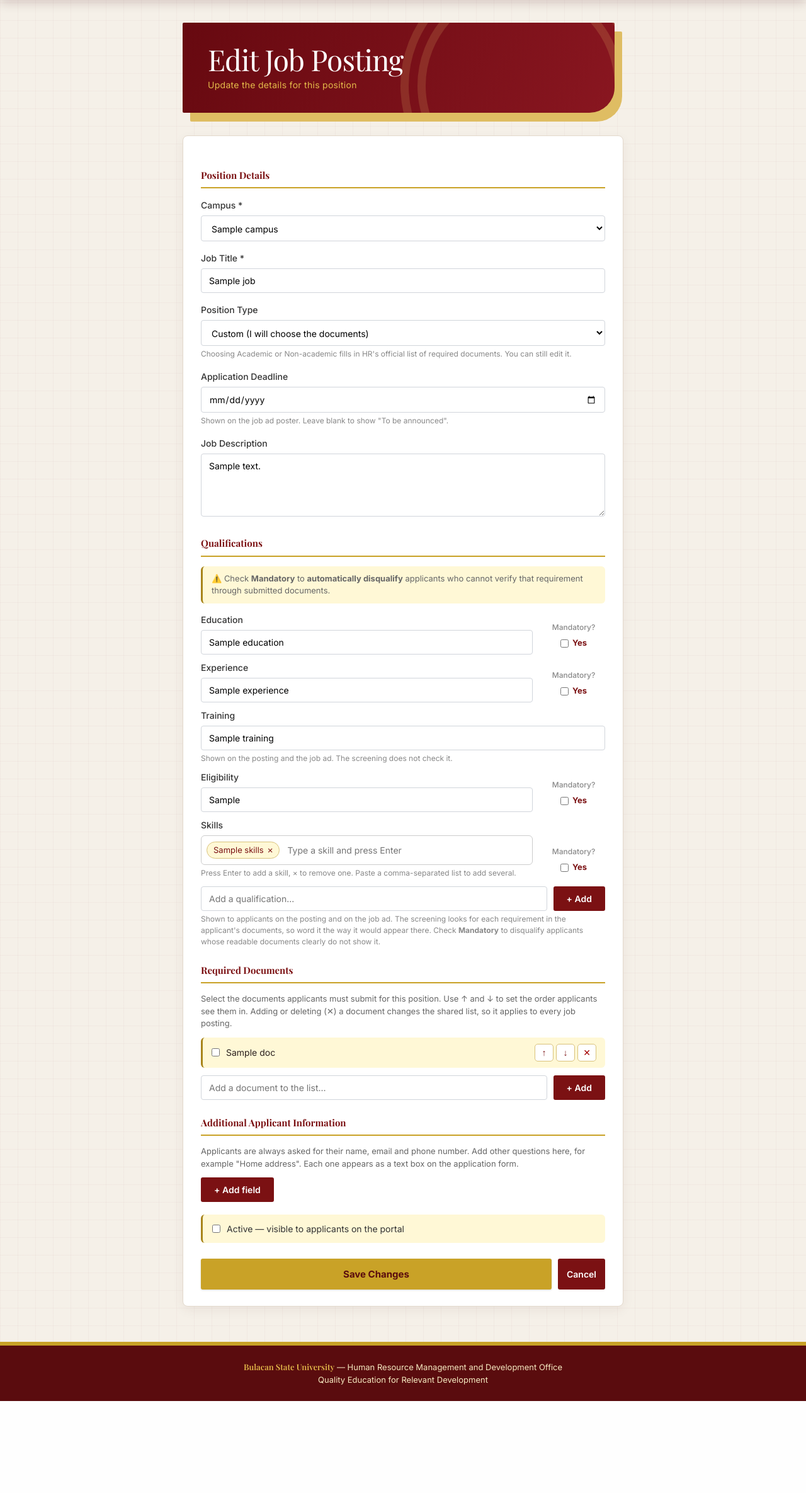
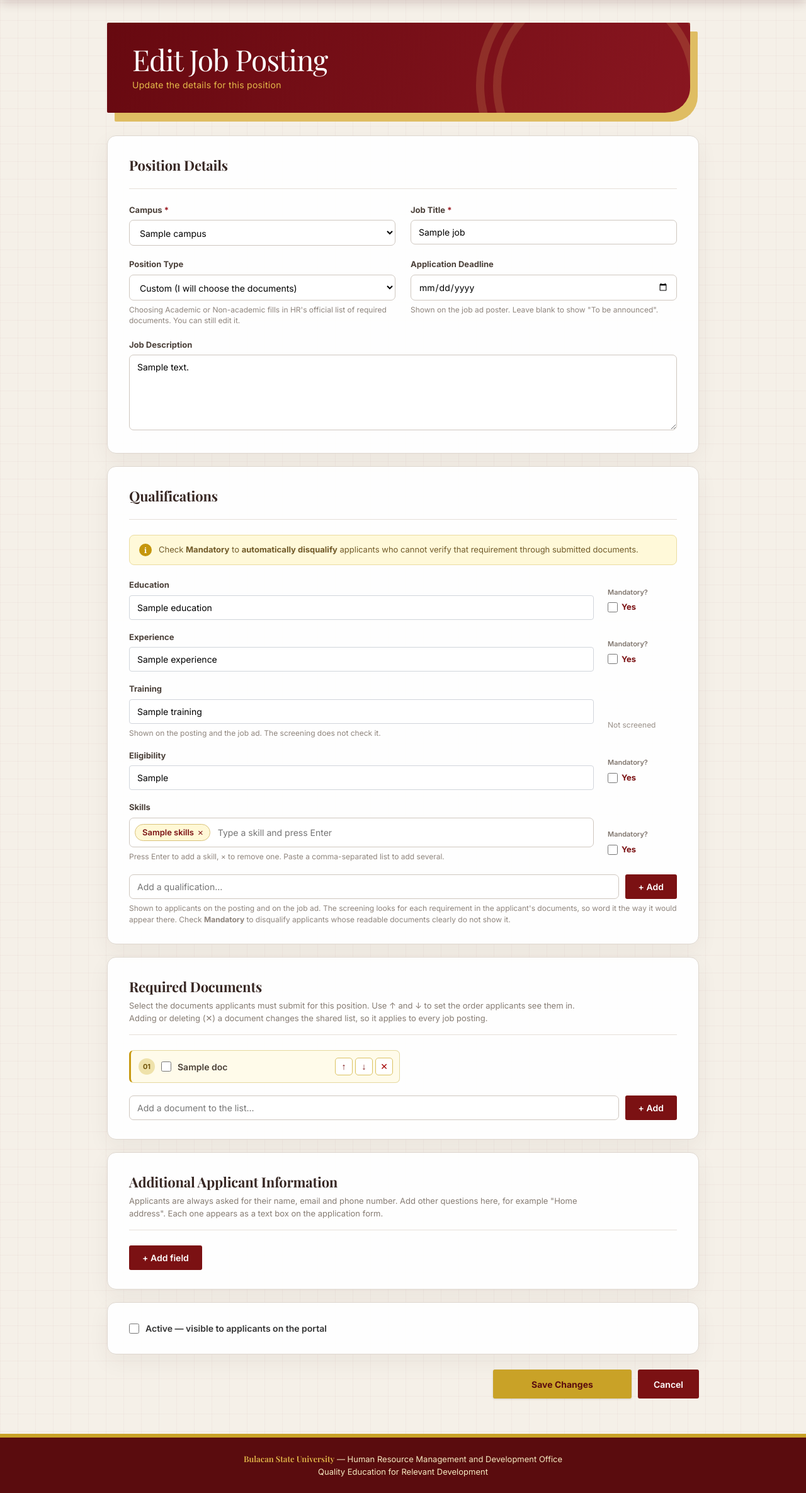
Before and after one commit to lichking1124-byte/hr_system, a Flask app: template templates/admin/job_form.html in a window 1280 px wide. Shown: the part 108-2478 px from the top of the page at 63% size. Before the commit the page ends 2332 px from the top, so only its background shows below. Run offline with Flask 3, Linux system fonts and the light colour scheme; the template is opened without the code that fills it: most values are stand-ins (such as "Sample title", 1, 10 or a date in 2020).

Commit message:
Redesign job posting form with panel layout

```diff
--- a/templates/admin/job_form.html
+++ b/templates/admin/job_form.html
@@ -7,99 +7,126 @@
 {% endblock %}
 
 {% block extra_style %}
-.doc-list { margin-top: 10px; }
+/* ── Form panels ── */
+.form-wrap { max-width: 940px; margin: 0 auto; }
+.form-panel {
+    padding: 30px 34px; margin-bottom: 20px;
+    border: 1px solid #ded7cf; border-radius: 14px;
+    background: rgba(255,255,255,0.94);
+    box-shadow: 0 12px 35px rgba(61,45,36,0.055);
+}
+.panel-title { margin-bottom: 24px; padding-bottom: 16px; border-bottom: 1px solid #e6e0d9; }
+.panel-title h2 { font-size: 22px; color: #382824; margin: 0 0 4px; letter-spacing: -0.01em; }
+.panel-title p { margin: 0; color: #867c73; font-size: 13px; line-height: 1.5; max-width: 720px; }
+.form-grid { display: grid; grid-template-columns: 1fr 1fr; gap: 20px 24px; }
+.form-grid .wide { grid-column: 1 / -1; }
+.field label { margin-top: 0; font-size: 13px; font-weight: 700; color: #4b4039; }
+.field label b { color: #9b1821; }
+.field input, .field select, .field textarea { border-color: #cfc7bf; border-radius: 7px; }
+.field textarea { height: 120px; }
+.field-hint { font-size: 12px; color: #8f857d; margin-top: 6px; line-height: 1.45; }
+
+/* ── Qualifications ── */
+.notice {
+    display: flex; align-items: flex-start; gap: 11px; margin-bottom: 22px; padding: 13px 15px;
+    border: 1px solid #ebdca0; border-radius: 8px; background: #fff9d9; color: #725b29; font-size: 13px; line-height: 1.5;
+}
+.notice .i {
+    width: 20px; height: 20px; flex: 0 0 20px; display: grid; place-items: center;
+    border-radius: 50%; background: #c5960d; color: #fff; font: 700 12px Georgia, serif;
+}
+.qual-list { display: grid; gap: 18px; }
+.qual-row { display: grid; grid-template-columns: minmax(0, 1fr) 110px; gap: 22px; align-items: end; margin: 0; }
+.qual-row > div:first-child { min-width: 0; }
+.qual-row label { margin-top: 0; font-size: 13px; font-weight: 700; color: #4b4039; }
+.mandatory-box { min-width: 0; padding-bottom: 10px; text-align: left; }
+.mandatory-box label { font-size: 11px; color: #80766e; font-weight: 600; margin: 0 0 6px; }
+.mandatory-box .yes { display: flex; align-items: center; gap: 6px; }
+.mandatory-box .yes input { width: 16px; height: 16px; accent-color: var(--plum); margin: 0; }
+.mandatory-box .yes span { font-size: 13px; color: var(--plum); font-weight: 700; }
+.mandatory-box .info-only { font-size: 12px; color: #9a9189; padding-bottom: 2px; }
+.chip-box {
+    display: flex; flex-wrap: wrap; gap: 6px; padding: 8px; min-height: 46px; align-items: center; cursor: text;
+    border: 1px solid #cfc7bf; border-radius: 7px; background: #fff;
+}
+.chip {
+    display: inline-flex; align-items: center; background: #fff8d6; border: 1px solid #d9c27a;
+    color: var(--plum); border-radius: 14px; padding: 3px 4px 3px 11px; font-size: 13px; font-weight: 600;
+}
+.chip button { background: none; border: 0; cursor: pointer; color: var(--plum); font-size: 15px; line-height: 1; padding: 0 6px; }
+.chip-box input { flex: 1; min-width: 160px; width: auto; height: auto; border: 0; outline: none; padding: 6px; margin: 0; background: transparent; box-shadow: none; }
+.inline-add, .add-doc { display: flex; gap: 10px; margin-top: 20px; }
+.inline-add input, .add-doc input { flex: 1; border-color: #cfc7bf; border-radius: 7px; }
+.inline-add .btn, .add-doc .btn { white-space: nowrap; }
+.cq-row { display: flex; flex-wrap: wrap; gap: 8px; align-items: center; margin-top: 12px; }
+.cq-row input { margin: 0; border-color: #cfc7bf; border-radius: 7px; }
+.cq-row input[name="cq_label"] { width: 34%; font-weight: 700; }
+.cq-row input[name="cq_value"] { flex: 1 1 200px; }
+.cq-mand { display: flex; align-items: center; gap: 6px; margin: 0; font-size: 13px; font-weight: 700; color: var(--plum); white-space: nowrap; }
+.cq-mand input { width: auto; margin: 0; accent-color: var(--plum); }
+
+/* ── Documents: numbered cards in two columns ── */
+.doc-list { display: grid; grid-template-columns: 1fr 1fr; gap: 10px; counter-reset: doc; margin-top: 0; }
 .doc-item {
-    display: flex;
-    align-items: center;
-    gap: 10px;
-    padding: 10px 14px;
-    background: #fff8d6;
-    border-radius: 6px;
-    margin-bottom: 8px;
-    font-size: 14px;
-    border-left: 3px solid var(--gold-dark);
+    counter-increment: doc; min-height: 52px; display: flex; align-items: center; gap: 10px;
+    padding: 8px 10px 8px 12px; margin: 0; font-size: 14px;
+    border: 1px solid #e5d99e; border-left: 3px solid #c89a12; border-radius: 7px; background: #fffbea;
 }
-.doc-item input[type="checkbox"] { width: auto; accent-color: var(--plum); }
-.add-doc { display: flex; gap: 10px; margin-top: 12px; }
-.add-doc input { flex: 1; }
-.section-divider {
-    font-size: 15px;
-    font-weight: bold;
-    color: var(--plum);
-    margin: 25px 0 15px 0;
-    padding-bottom: 8px;
-    border-bottom: 2px solid var(--gold);
+.doc-item::before {
+    content: counter(doc, decimal-leading-zero);
+    width: 26px; height: 26px; flex: 0 0 26px; display: grid; place-items: center;
+    border-radius: 50%; background: #efe2aa; color: #71550a; font-size: 11px; font-weight: 700;
 }
-.qual-row {
-    display: flex;
-    gap: 15px;
-    align-items: flex-end;
-    margin-top: 10px;
-}
-.qual-row > div:first-child { flex: 1; }
-.mandatory-box {
-    min-width: 100px;
-    padding-bottom: 8px;
-    text-align: center;
-}
-.mandatory-box label {
-    font-size: 12px;
-    color: #888;
-    margin-top: 0;
-    margin-bottom: 6px;
-}
-.mandatory-note {
-    font-size: 13px;
-    color: #666;
-    background: #fff8d6;
-    padding: 10px 14px;
-    border-radius: 6px;
-    border-left: 3px solid var(--gold-dark);
-    margin-bottom: 15px;
-}
-.cq-row { display: flex; gap: 8px; align-items: center; margin-top: 10px; }
-.cq-row input { margin: 0; }
-.cq-row input[name="cq_label"] { width: 34%; font-weight: bold; }
-.cq-row input[name="cq_value"] { flex: 1 1 200px; }
-.cq-row { flex-wrap: wrap; }
-.cq-mand { display: flex; align-items: center; gap: 6px; margin: 0; font-size: 13px; font-weight: bold; color: var(--plum); white-space: nowrap; }
-.cq-mand input { width: auto; margin: 0; accent-color: var(--plum); }
-.doc-item .doc-name { flex: 1; }
+.doc-item input[type="checkbox"] { width: 16px; height: 16px; flex: 0 0 16px; margin: 0; accent-color: var(--plum); }
+.doc-item .doc-name { flex: 1; min-width: 0; font-weight: 600; color: #4a4037; overflow: hidden; text-overflow: ellipsis; }
 .doc-actions { display: flex; gap: 4px; }
 .doc-btn {
-    background: #fff; border: 1px solid #d9c27a; color: var(--plum); border-radius: 5px;
-    width: 30px; height: 28px; cursor: pointer; font-size: 14px; line-height: 1; padding: 0;
+    background: #fff; border: 1px solid #dbc261; color: var(--plum); border-radius: 5px;
+    width: 28px; height: 28px; cursor: pointer; font-size: 14px; line-height: 1; padding: 0;
 }
 .doc-btn:hover { background: #f3e6e6; border-color: var(--plum); }
 .doc-btn.danger { color: #a40000; }
-.chip-box {
-    display: flex; flex-wrap: wrap; gap: 6px; padding: 8px; border: 1px solid #ccc;
-    border-radius: 6px; background: #fff; min-height: 44px; align-items: center; cursor: text;
+
+/* ── Extra applicant fields ── */
+.extra-row { display: flex; gap: 8px; align-items: center; margin-bottom: 10px; }
+.extra-row input { flex: 1; margin: 0; border-color: #cfc7bf; border-radius: 7px; }
+.extra-row select { width: 130px; margin: 0; border-color: #cfc7bf; border-radius: 7px; }
+
+/* ── Status + actions ── */
+.status-line { display: flex; align-items: center; gap: 10px; margin: 0; font-weight: 600; color: #333; }
+.status-line input { width: 16px; height: 16px; accent-color: var(--plum); margin: 0; }
+.form-actions { display: flex; justify-content: flex-end; gap: 10px; padding-top: 4px; margin-bottom: 8px; }
+.form-actions .btn { min-height: 46px; padding: 0 24px; display: inline-flex; align-items: center; justify-content: center; }
+.form-actions .btn-gold { min-width: 220px; }
+
+@media (max-width: 760px) {
+    .form-panel { padding: 22px 18px; border-radius: 10px; }
+    .form-grid, .doc-list { grid-template-columns: 1fr; }
+    .form-grid .wide { grid-column: auto; }
+    .qual-row { grid-template-columns: 1fr; gap: 6px; }
+    .mandatory-box { padding-bottom: 0; }
+    .mandatory-box > label:first-child { display: none; }
+    .inline-add, .add-doc { flex-direction: column; }
+    .form-actions { flex-direction: column-reverse; }
+    .form-actions .btn-gold { min-width: 0; }
+    .cq-row input[name="cq_label"] { width: 100%; }
 }
-.chip {
-    display: inline-flex; align-items: center; background: #fff8d6; border: 1px solid #d9c27a;
-    color: var(--plum); border-radius: 14px; padding: 3px 4px 3px 10px; font-size: 13px;
-}
-.chip button { background: none; border: 0; cursor: pointer; color: var(--plum); font-size: 15px; line-height: 1; padding: 0 6px; }
-.chip-box input { flex: 1; min-width: 160px; width: auto; border: 0; outline: none; padding: 6px; margin: 0; background: transparent; }
-.field-hint { font-size: 12px; color: #888; margin-top: 4px; }
-.extra-row { display: flex; gap: 8px; align-items: center; margin-bottom: 8px; }
-.extra-row input { flex: 1; margin: 0; }
-.extra-row select { width: 120px; margin: 0; }
 {% endblock %}
 
 {% block content %}
-<div style="max-width:700px; margin:0 auto;">
+<div class="form-wrap">
     <div class="page-header">
         <h1>{% if job %}Edit Job Posting{% else %}New Job Posting{% endif %}</h1>
         <p>{% if job %}Update the details for this position{% else %}Create a new position listing{% endif %}</p>
     </div>
 
-    <div class="card">
     <form method="POST" id="job-form">
-            <div class="section-divider">Position Details</div>
 
-            <label>Campus *</label>
+        <section class="form-panel">
+            <div class="panel-title"><h2>Position Details</h2></div>
+            <div class="form-grid">
+                <div class="field">
+                    <label>Campus <b>*</b></label>
                     <select name="campus" required>
                         {% for campus in campuses %}
                         <option value="{{ campus }}"
@@ -108,103 +135,104 @@
                         </option>
                         {% endfor %}
                     </select>
-
-            <label>Job Title *</label>
+                </div>
+                <div class="field">
+                    <label>Job Title <b>*</b></label>
                     <input name="title" placeholder="e.g. Administrative Officer"
                            value="{{ job.title if job else '' }}" required>
-
+                </div>
+                <div class="field">
                     <label>Position Type</label>
                     <select name="position_type" id="position_type" onchange="applyPreset()">
                         <option value="" {% if not job or not job.position_type %}selected{% endif %}>Custom (I will choose the documents)</option>
                         <option value="academic" {% if job and job.position_type == 'academic' %}selected{% endif %}>Academic position</option>
                         <option value="non_academic" {% if job and job.position_type == 'non_academic' %}selected{% endif %}>Non-academic position</option>
                     </select>
-            <div style="font-size:12px; color:#888; margin-top:4px;">
-                Choosing Academic or Non-academic fills in HR's official list of required documents. You can still edit it.
+                    <div class="field-hint">Choosing Academic or Non-academic fills in HR's official list of required documents. You can still edit it.</div>
                 </div>
-
+                <div class="field">
                     <label>Application Deadline</label>
                     <input type="date" name="deadline"
                            value="{{ job.deadline if job and job.deadline else '' }}">
-            <div style="font-size:12px; color:#888; margin-top:4px;">
-                Shown on the job ad poster. Leave blank to show "To be announced".
+                    <div class="field-hint">Shown on the job ad poster. Leave blank to show "To be announced".</div>
                 </div>
-
+                <div class="field wide">
                     <label>Job Description</label>
                     <textarea name="description"
                               placeholder="Describe the role and responsibilities...">{{ job.description if job else '' }}</textarea>
+                </div>
+            </div>
+        </section>
 
-            <div class="section-divider">Qualifications</div>
+        <section class="form-panel">
+            <div class="panel-title"><h2>Qualifications</h2></div>
 
-            <div class="mandatory-note">
-                ⚠️ Check <strong>Mandatory</strong> to <strong>automatically disqualify</strong>
-                applicants who cannot verify that requirement through submitted documents.
+            <div class="notice">
+                <span class="i">i</span>
+                <div>Check <strong>Mandatory</strong> to <strong>automatically disqualify</strong>
+                applicants who cannot verify that requirement through submitted documents.</div>
             </div>
 
+            <div class="qual-list">
             <div class="qual-row">
                 <div>
-                    <label style="margin-top:0;">Education</label>
+                    <label>Education</label>
                     <input name="education" placeholder="e.g. Bachelor's degree in any field"
                            value="{{ job.education if job else '' }}">
                 </div>
                 <div class="mandatory-box">
                     <label>Mandatory?</label>
-                    <div style="display:flex; align-items:center; justify-content:center; gap:6px;">
-                        <input type="checkbox" name="mandatory_education"
-                               style="width:auto; accent-color:var(--plum);"
-                               {% if mandatory and 'education' in mandatory %}checked{% endif %}>
-                        <span style="font-size:13px; color:var(--plum); font-weight:bold;">Yes</span>
+                    <div class="yes">
+                        <input type="checkbox" name="mandatory_education" {% if mandatory and 'education' in mandatory %}checked{% endif %}>
+                        <span>Yes</span>
                     </div>
                 </div>
             </div>
 
             <div class="qual-row">
                 <div>
-                    <label style="margin-top:0;">Experience</label>
+                    <label>Experience</label>
                     <input name="experience" placeholder="e.g. At least 6 months in an IT support role"
                            value="{{ job.experience if job else '' }}">
                 </div>
                 <div class="mandatory-box">
                     <label>Mandatory?</label>
-                    <div style="display:flex; align-items:center; justify-content:center; gap:6px;">
-                        <input type="checkbox" name="mandatory_experience"
-                               style="width:auto; accent-color:var(--plum);"
-                               {% if mandatory and 'experience' in mandatory %}checked{% endif %}>
-                        <span style="font-size:13px; color:var(--plum); font-weight:bold;">Yes</span>
+                    <div class="yes">
+                        <input type="checkbox" name="mandatory_experience" {% if mandatory and 'experience' in mandatory %}checked{% endif %}>
+                        <span>Yes</span>
                     </div>
                 </div>
             </div>
 
             <div class="qual-row">
                 <div>
-                    <label style="margin-top:0;">Training</label>
+                    <label>Training</label>
                     <input name="training" maxlength="500" placeholder="e.g. 8 hours of relevant training"
                            value="{{ job.training if job and job.training else '' }}">
                     <div class="field-hint">Shown on the posting and the job ad. The screening does not check it.</div>
                 </div>
+                <div class="mandatory-box"><div class="info-only">Not screened</div></div>
             </div>
 
             <div class="qual-row">
                 <div>
-                    <label style="margin-top:0;">Eligibility</label>
+                    <label>Eligibility</label>
                     <input name="other_requirements"
                            placeholder="e.g. PRC License, CS Professional, willing to work on-site"
                            value="{{ job.other_requirements if job else '' }}">
                 </div>
                 <div class="mandatory-box">
                     <label>Mandatory?</label>
-                    <div style="display:flex; align-items:center; justify-content:center; gap:6px;">
-                        <input type="checkbox" name="mandatory_other"
-                               style="width:auto; accent-color:var(--plum);"
-                               {% if mandatory and 'other' in mandatory %}checked{% endif %}>
-                        <span style="font-size:13px; color:var(--plum); font-weight:bold;">Yes</span>
+                    <div class="yes">
+                        <input type="checkbox" name="mandatory_other" {% if mandatory and 'other' in mandatory %}checked{% endif %}>
+                        <span>Yes</span>
                     </div>
                 </div>
             </div>
 
             <div class="qual-row">
                 <div>
-                    <label style="margin-top:0;">Skills</label>
+                    <label>Skills</label>
                     <input type="hidden" name="skills" id="skills-value" value="{{ job.skills if job else '' }}">
                     <div class="chip-box" id="skills-box">
                         <input type="text" id="skill-input" maxlength="80"
@@ -214,11 +242,10 @@
                 </div>
                 <div class="mandatory-box">
                     <label>Mandatory?</label>
-                    <div style="display:flex; align-items:center; justify-content:center; gap:6px;">
-                        <input type="checkbox" name="mandatory_skills"
-                               style="width:auto; accent-color:var(--plum);"
-                               {% if mandatory and 'skills' in mandatory %}checked{% endif %}>
-                        <span style="font-size:13px; color:var(--plum); font-weight:bold;">Yes</span>
+                    <div class="yes">
+                        <input type="checkbox" name="mandatory_skills" {% if mandatory and 'skills' in mandatory %}checked{% endif %}>
+                        <span>Yes</span>
+                    </div>
                 </div>
             </div>
             </div>
@@ -236,8 +263,8 @@
             <div id="custom-qual-list">
                 {% for q in (custom_quals or []) %}{{ cq_row(q.label, q.value, q.mandatory) }}{% endfor %}
             </div>
-            <div class="add-doc">
-                <input type="text" id="custom-qual" maxlength="60" placeholder="Add a qualification...">
+            <div class="inline-add">
+                <input type="text" id="custom-qual" maxlength="60" placeholder="Add a qualification..." aria-label="Add a qualification">
                 <button type="button" class="btn btn-primary" id="add-custom-qual">+ Add</button>
             </div>
             <div class="field-hint">
@@ -245,13 +272,15 @@
                 applicant's documents, so word it the way it would appear there. Check <strong>Mandatory</strong> to
                 disqualify applicants whose readable documents clearly do not show it.
             </div>
+        </section>
 
-            <div class="section-divider">Required Documents</div>
-            <p style="font-size:13px; color:#666; margin-bottom:12px;">
-                Select the documents applicants must submit for this position. Use ↑ and ↓ to set the order
+        <section class="form-panel">
+            <div class="panel-title">
+                <h2>Required Documents</h2>
+                <p>Select the documents applicants must submit for this position. Use ↑ and ↓ to set the order
                 applicants see them in. Adding or deleting (✕) a document changes the shared list, so it applies to
-                every job posting.
-            </p>
+                every job posting.</p>
+            </div>
 
             {% macro doc_row(doc, checked) %}
             <div class="doc-item">
@@ -282,12 +311,14 @@
                     + Add
                 </button>
             </div>
+        </section>
 
-            <div class="section-divider">Additional Applicant Information</div>
-            <p style="font-size:13px; color:#666; margin-bottom:12px;">
-                Applicants are always asked for their name, email and phone number. Add other questions here, for
-                example "Home address". Each one appears as a text box on the application form.
-            </p>
+        <section class="form-panel">
+            <div class="panel-title">
+                <h2>Additional Applicant Information</h2>
+                <p>Applicants are always asked for their name, email and phone number. Add other questions here, for
+                example "Home address". Each one appears as a text box on the application form.</p>
+            </div>
 
             {% macro extra_row(label, required) %}
             <div class="extra-row">
@@ -305,28 +336,24 @@
                 {% for f in (extra_fields or []) %}{{ extra_row(f.label, f.required) }}{% endfor %}
             </div>
             <button type="button" class="btn btn-primary" id="add-extra">+ Add field</button>
+        </section>
 
         {% if job %}
-            <div style="margin-top:20px; padding:12px 15px; background:#fff8d6;
-                        border-radius:6px; border-left:3px solid var(--gold-dark);">
-                <label style="display:flex; align-items:center; gap:10px;
-                              font-weight:normal; margin:0; color:#333;">
-                    <input type="checkbox" name="is_active" style="width:auto;"
-                           {% if job.is_active %}checked{% endif %}>
+        <section class="form-panel">
+            <label class="status-line">
+                <input type="checkbox" name="is_active" {% if job.is_active %}checked{% endif %}>
                 <span>Active — visible to applicants on the portal</span>
             </label>
-            </div>
+        </section>
         {% endif %}
 
-            <div style="display:flex; gap:10px; margin-top:25px;">
-                <button type="submit" class="btn btn-gold"
-                        style="flex:1; padding:13px; font-size:15px;">
+        <div class="form-actions">
+            <button type="submit" class="btn btn-gold">
                 {% if job %}Save Changes{% else %}Create Job Posting{% endif %}
             </button>
-                <a href="/admin" class="btn btn-primary" style="padding:13px;">Cancel</a>
+            <a href="/admin" class="btn btn-primary">Cancel</a>
         </div>
     </form>
-    </div>
 </div>
 
 <script>
```
Lines whose indentation alone changed are shown as unchanged.
